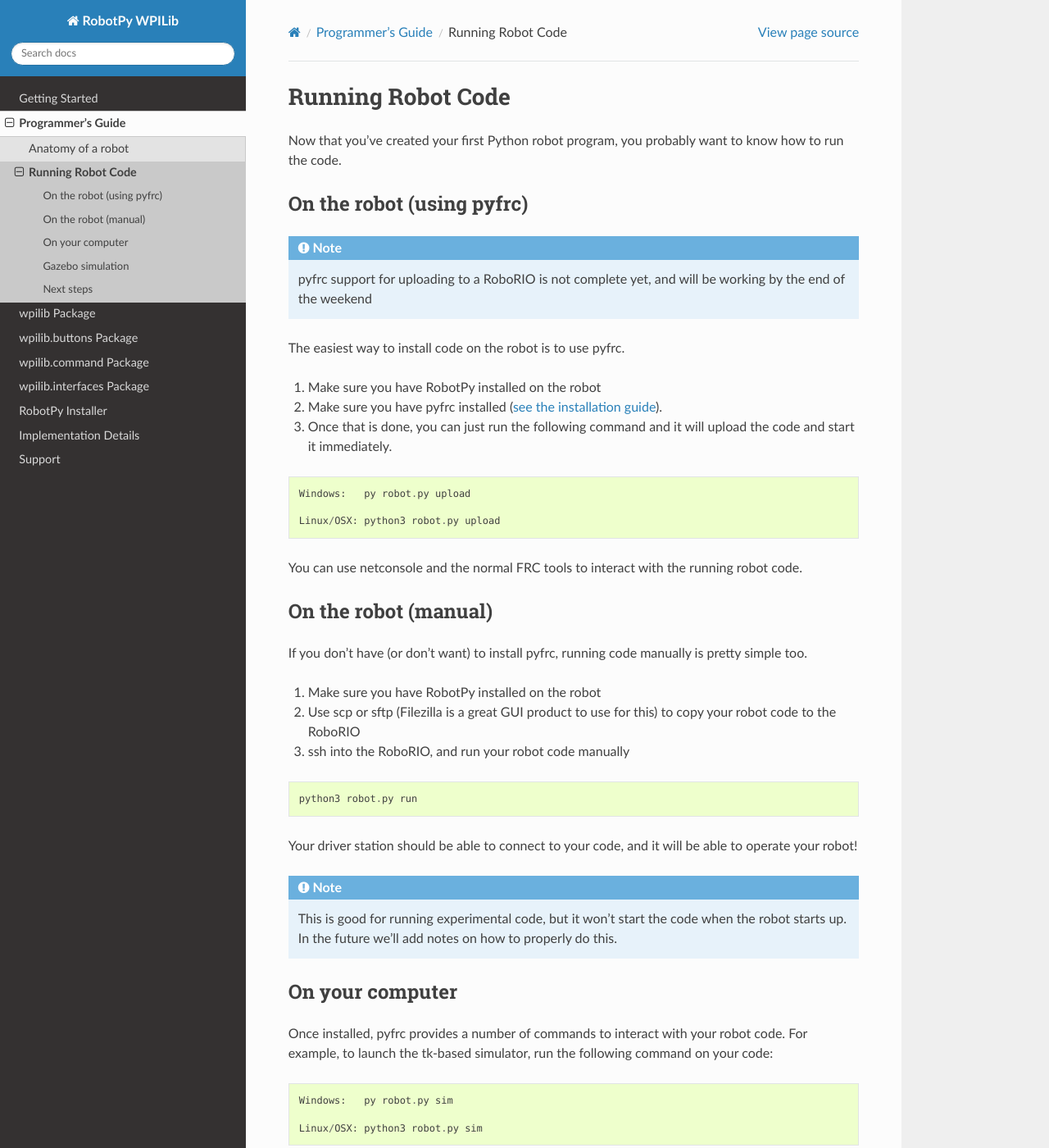
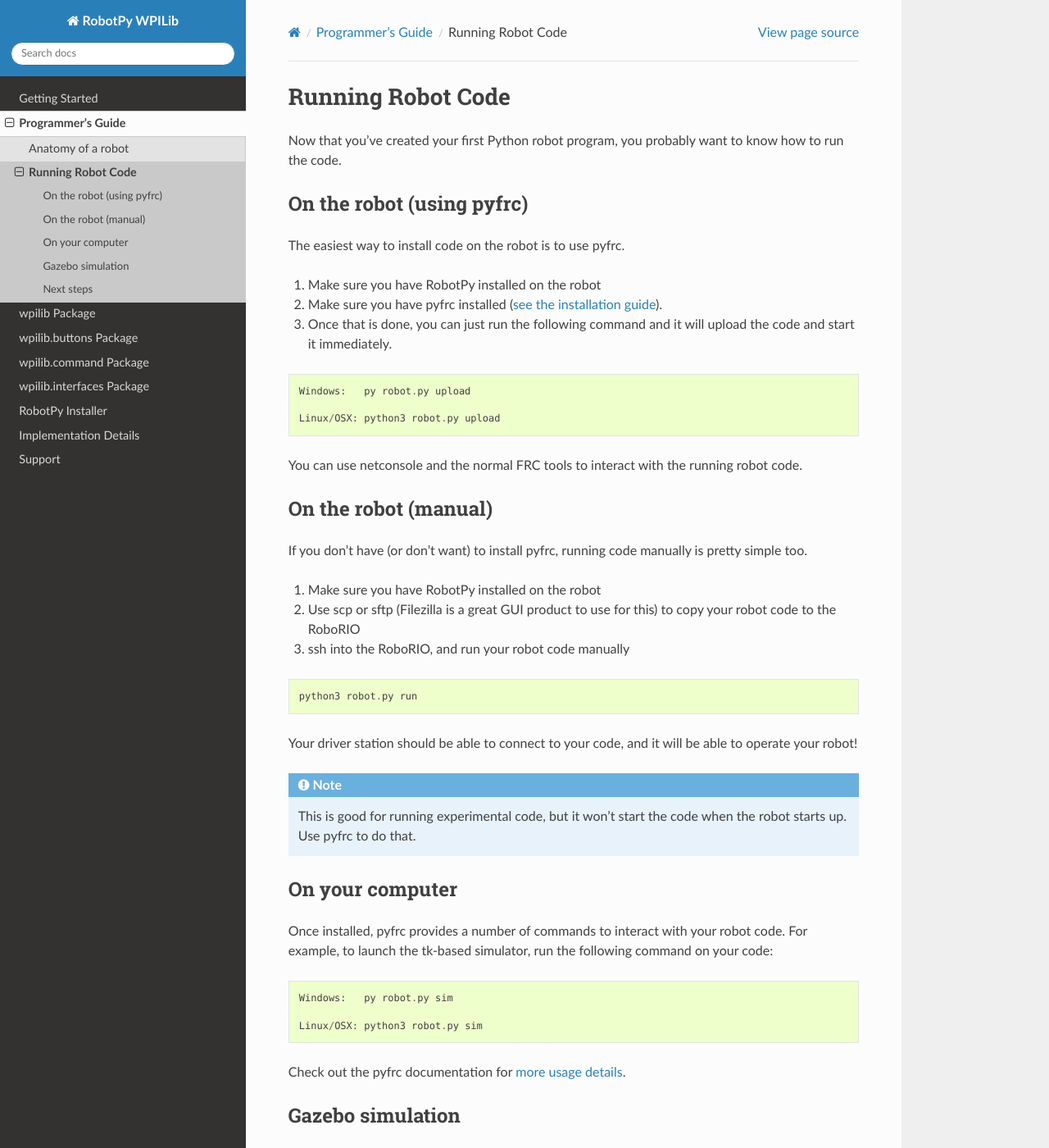
Before and after one commit to robotpy/robotpy-wpilib, a Sphinx documentation site: the page built from docs/guide/running.rst, in a window 1280 px wide and 1400 px high. Shown: the whole window at 82% size. Built offline with Sphinx 7.4.7 and the Read the Docs theme 2.0.0, drawn with Linux system fonts in a browser that asks for light colours; the version number could not be read and is left out.

Commit message:
Update docs

```diff
--- a/docs/getting_started.rst
+++ b/docs/getting_started.rst
@@ -78,7 +78,7 @@ your RoboRIO.
 
 * Then run this::
 
-	pip3 install robotpy-hal-roborio wpilib
+	pip3 install pynivision robotpy-hal-roborio wpilib
 
 Upgrading requires you to run the same commands, but with the appropriate
 flags set to tell pip3/opkg to upgrade the packages for you.
--- a/docs/guide/running.rst
+++ b/docs/guide/running.rst
@@ -8,8 +8,6 @@ Now that you've created your first Python robot program, you probably want to kn
 
 On the robot (using pyfrc)
 --------------------------
-
-.. note:: pyfrc support for uploading to a RoboRIO is not complete yet, and will be working by the end of the weekend
 
 The easiest way to install code on the robot is to use pyfrc.
 
@@ -40,7 +38,7 @@ If you don't have (or don't want) to install pyfrc, running code manually is pre
 
 Your driver station should be able to connect to your code, and it will be able to operate your robot!
 
-.. note:: This is good for running experimental code, but it won't start the code when the robot starts up. In the future we'll add notes on how to properly do this.
+.. note:: This is good for running experimental code, but it won't start the code when the robot starts up. Use pyfrc to do that.
 
 
 On your computer
```
